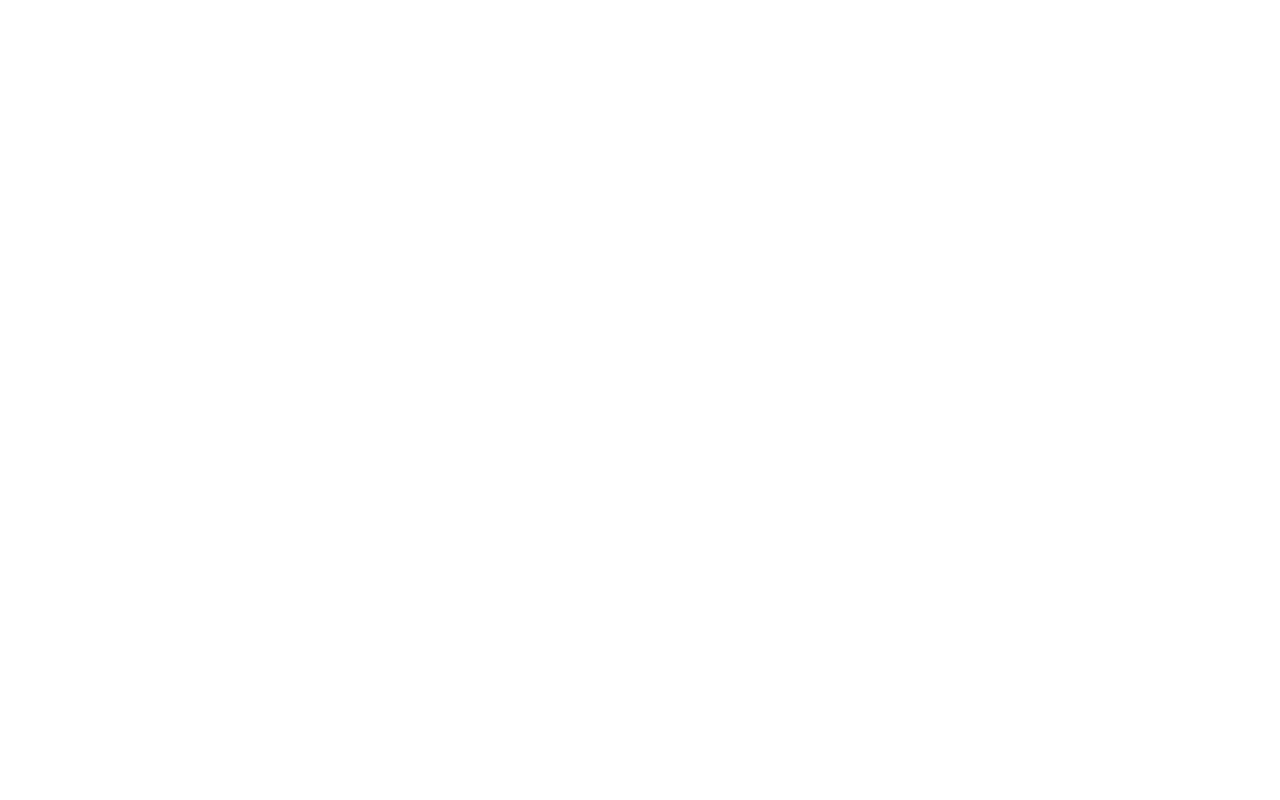
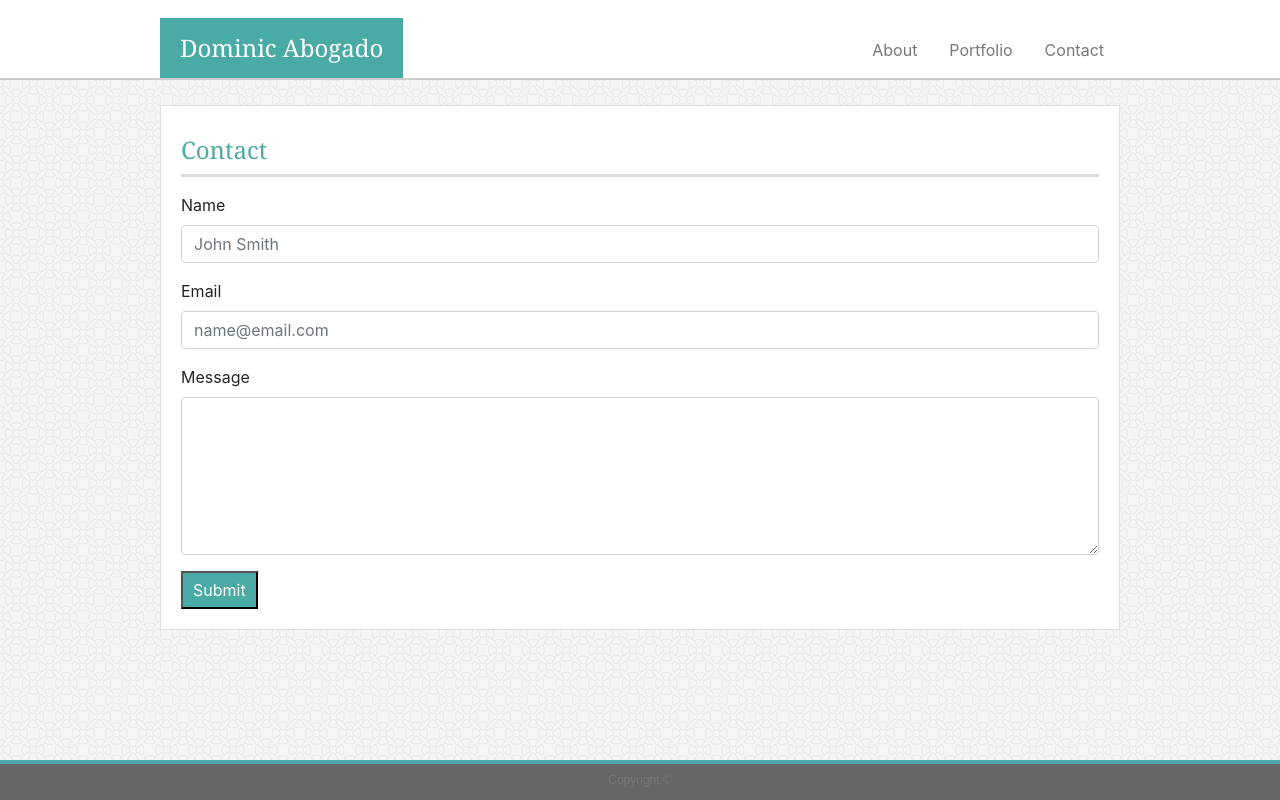
Before and after one commit to DominicAbogado/Bootstrap-Portfolio, a plain HTML site: page contact.html in a window 1280 px wide. Drawn offline with nearby package versions, Linux system fonts and the light colour scheme.

Commit message:
finally contact

```diff
--- a/assets/css/style.css
+++ b/assets/css/style.css
@@ -90,8 +90,8 @@ p{
     border-bottom:solid #dddddd
 }
 footer{
-    position:fixed;
-    bottom:0;
+    position: fixed;
+    bottom:0px;
     height:40px;
     background-color: #666666;
     line-height:40px;
@@ -114,7 +114,7 @@ footer{
     border: 1px solid #cccccc;
     float: left;
     position: relative;
-    width: 180px;
+    width: 240px;
     padding:0px;
 
 }
@@ -125,7 +125,20 @@ footer{
         color:#ffffff;
         position: absolute;
         bottom:15px;
-        width: 100%;
+        width: 240px;
         padding: 5px;
-        margin:0;
+        margin:0px;
+        font-family:Georgia, 'Times New Roman', Times, serif;
 }
+img {
+    width:240px;
+    height:auto;
+}
+button{
+    background-color: #4aaaa5;
+    color: #ffffff;
+    padding:5px 10px 5px 10px;
+}
+button:hover{
+    background-color:#777777;
+}
--- a/contact.html
+++ b/contact.html
@@ -0,0 +1,62 @@
+<!DOCTYPE html>
+<html>
+
+<head>
+    <title>Contact Me</title>
+
+    <link rel="stylesheet" href="https://stackpath.bootstrapcdn.com/bootstrap/4.1.0/css/bootstrap.min.css" integrity="sha384-9gVQ4dYFwwWSjIDZnLEWnxCjeSWFphJiwGPXr1jddIhOegiu1FwO5qRGvFXOdJZ4"
+        crossorigin="anonymous">
+    <link href="https://fonts.googleapis.com/icon?family=Material+Icons" rel="stylesheet" style type="text/css">
+    <link rel="stylesheet" type="text/css" media="screen" href="assets/css/style.css" />
+
+</head>
+
+<body>
+    <header class="header">
+        <div id="innerheader">
+            <ul class="nav" style="color: #cccccc">
+                <li class="nav-item">
+                    <a class="nav-link active" target="_blank" href="index.html">About</a>
+                </li>
+                <li class="nav-item">
+                    <a class="nav-link" target="_blank" href="portfolio.html">Portfolio</a>
+                </li>
+                <li class="nav-item">
+                    <a class="nav-link" target="_blank" href="#">Contact</a>
+                </li>
+            </ul>
+            <p id="myname">Dominic Abogado</p>
+        </div>
+
+        <section id="maincontent">
+            <p id="aboutme">Contact</p>
+            <div id="uppercontent">
+                <form>
+                    <div class="form-group">
+                        <label for="exampleFormControlInput1">Name</label>
+                        <input type="text" class="form-control" id="form-name" placeholder="John Smith">
+                    </div>
+                    <div class="form-group">
+                            <label for="exampleFormControlInput1">Email</label>
+                            <input type="text" class="form-control" id="form-name" placeholder="name@email.com">
+                        </div>
+                    <div class="form-group">
+                        <label for="exampleFormControlTextarea1">Message</label>
+                        <textarea class="form-control" id="exampleFormControlTextarea1" rows="6"></textarea>
+                    </div>
+                </form>
+                <button type="button" class="submit-btn">Submit</button>
+
+
+        </section>
+
+        <footer>
+            <p id="copy">Copyright &copy;</p>
+        </footer>
+
+
+    </header>
+
+</body>
+
+</html>
```
Also changed, not shown: index.html (+3 -3 lines), portfolio.html (+10 -9 lines).
